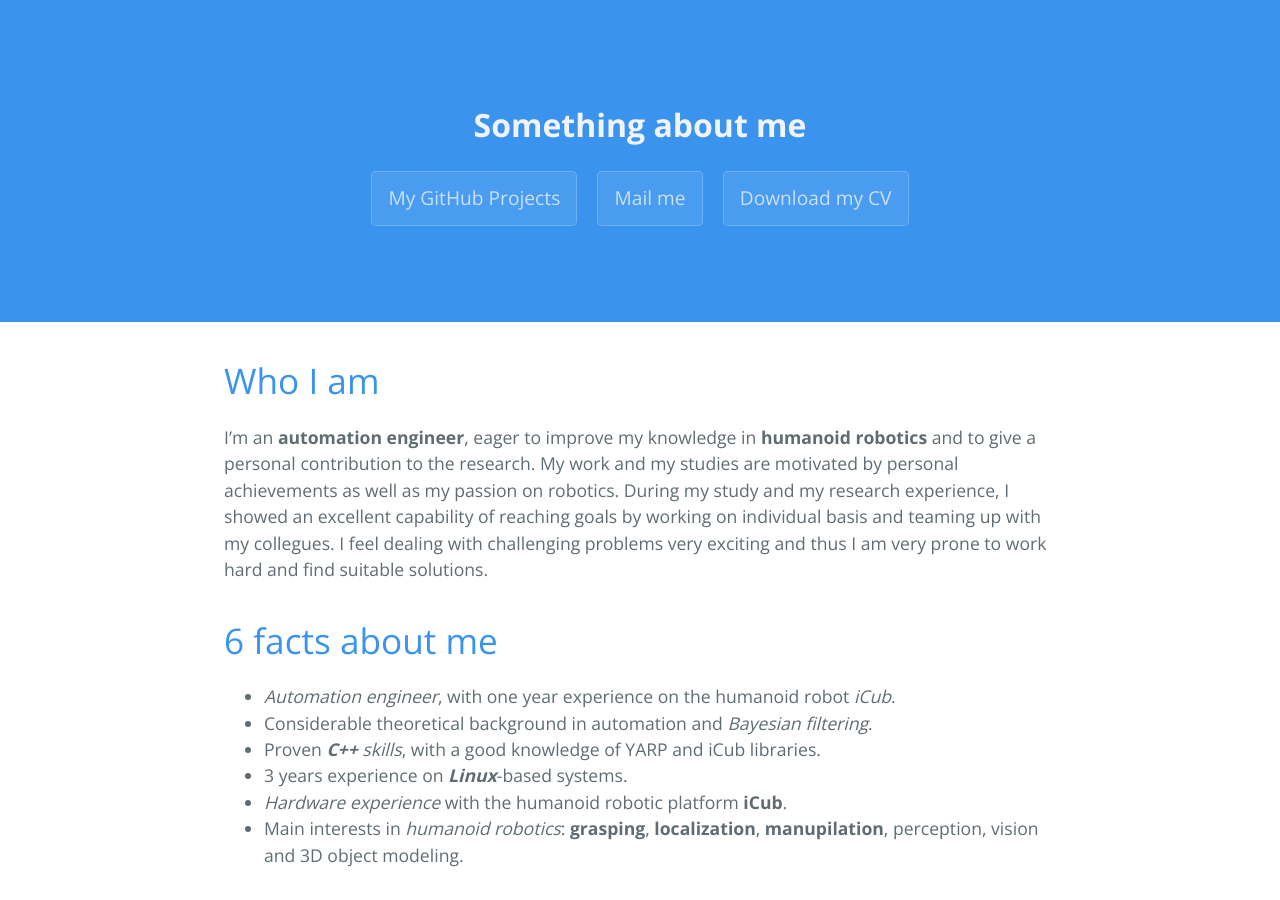
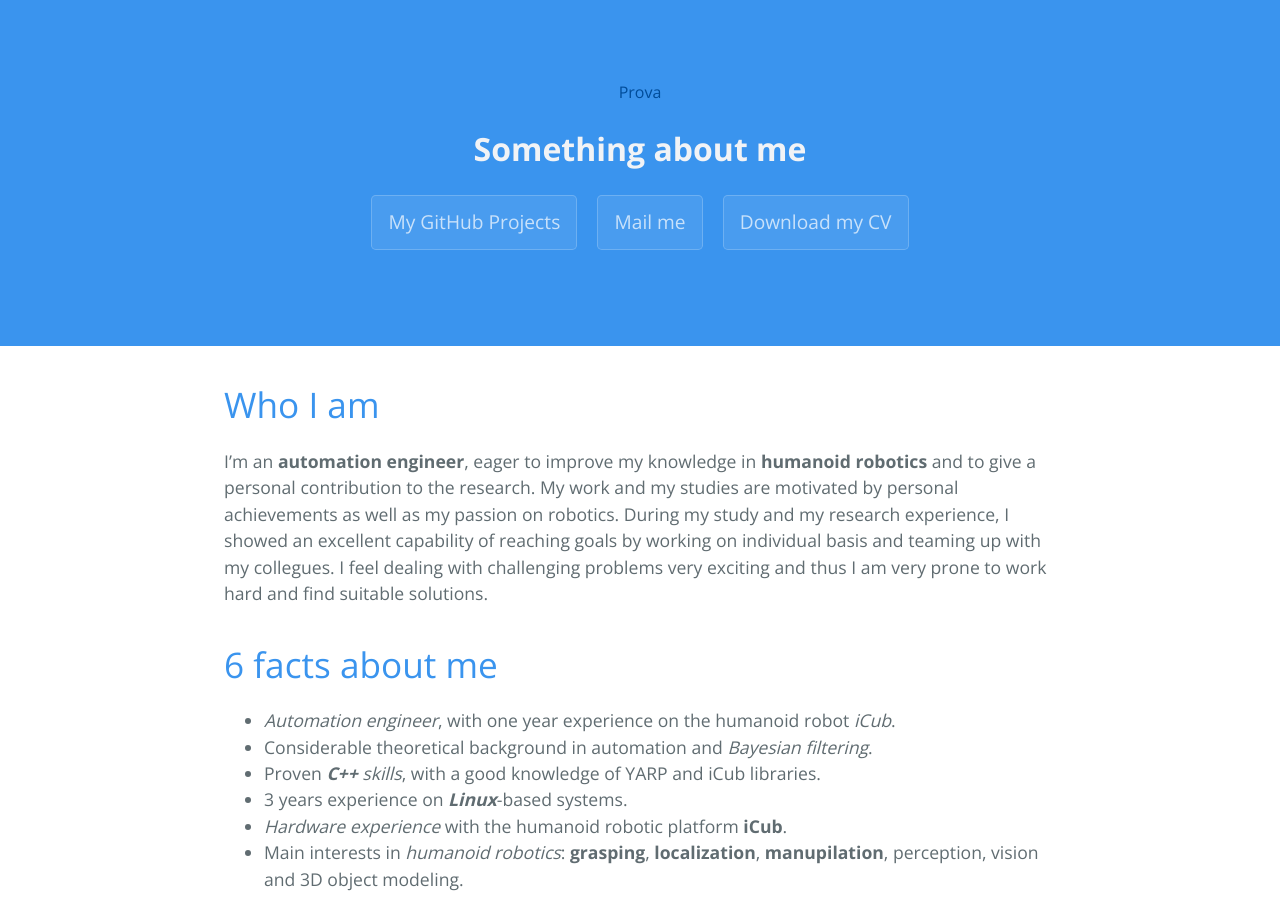
Before and after one commit to giuliavezzani/giuliavezzani_old.github.io, a Jekyll site: the page built from index.md, in a window 1280 px wide and 900 px high. Built offline with Jekyll 4.4.1, drawn with Linux system fonts in a browser that asks for light colours; our own code applies the rules of GitHub Pages for plain Markdown files.

Commit message:
Update default.html

```diff
--- a/_layouts/default.html
+++ b/_layouts/default.html
@@ -10,7 +10,7 @@
   </head>
   <body>
     <section class="page-header">
-      <a class="img-icub"> </a>
+      <a class="img-icub"> Prova </a>
       <h1 cllass="project-tagline">{{ site.description | default: site.github.project_tagline }}</h2>
         <a href='https://ass="project-name">{{ site.title | default: site.github.repository_name }}</h1>
       <h2 cgithub.com/giuliavezzani' class="btn">My GitHub Projects</a>
```
